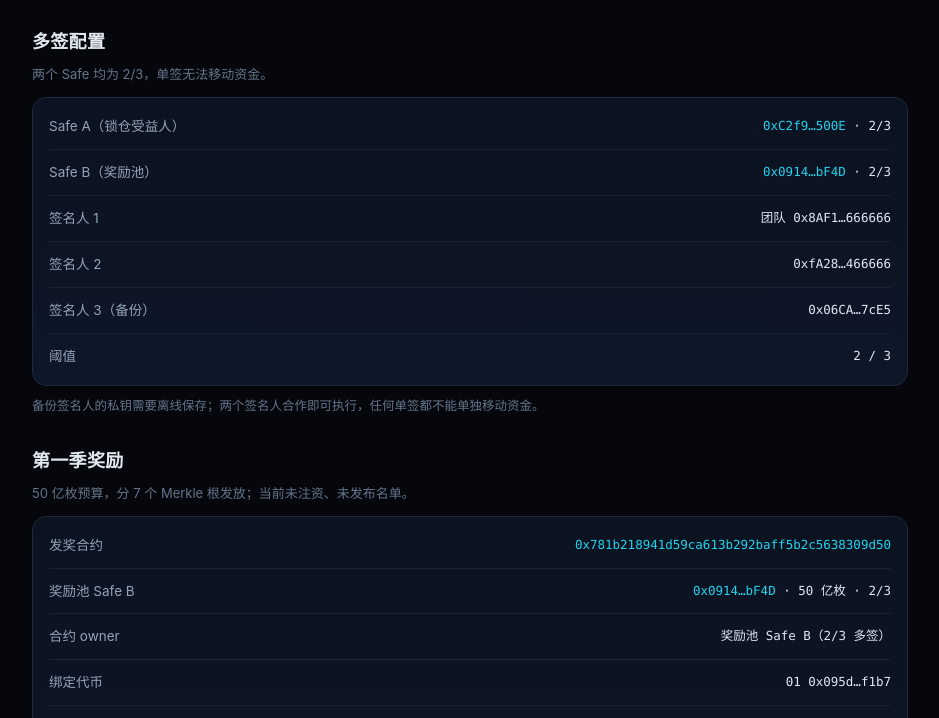
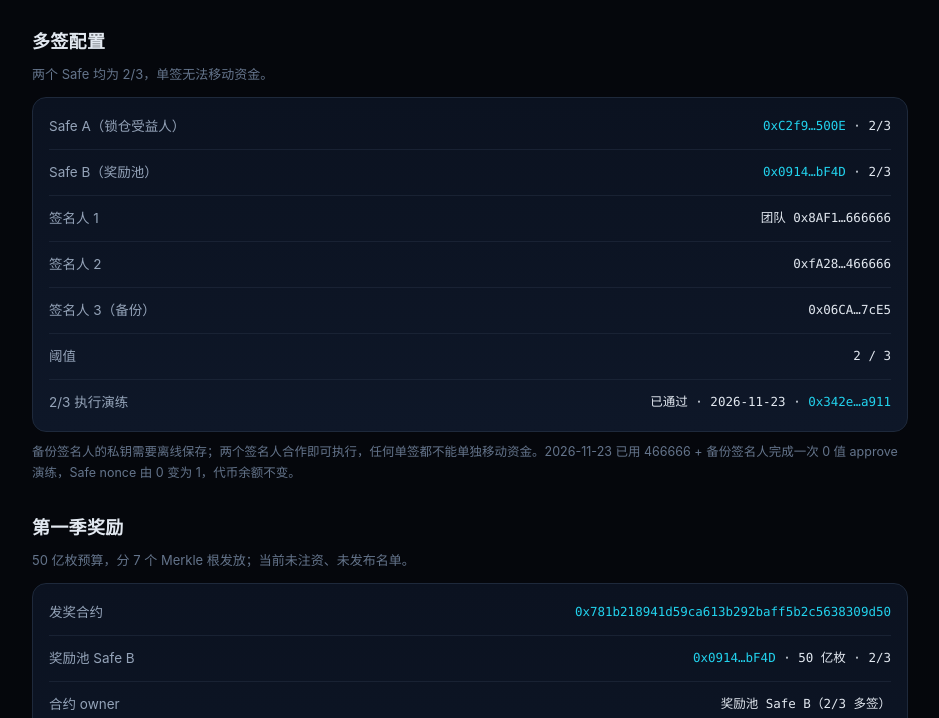
Before and after one commit to 01First/01-evolution-archive, a plain HTML site: page transparency.html in a window 1280 px wide. Shown: the part 1445-2163 px from the top of the page, without its empty margins (170-1109 px from the left). Drawn offline with Linux system fonts and the light colour scheme.

Commit message:
transparency: record Safe 2/3 drill

```diff
--- a/transparency.html
+++ b/transparency.html
@@ -75,7 +75,7 @@
     <div class="kicker">Transparency · 链上可核验</div>
     <h1>透明度页：<em>只写链上事实</em></h1>
     <p class="lead">本页只列可在 Polygonscan 独立核验的地址、余额与交易，不做资产背书、不承诺价格或收益。所有数字以页面标注的区块为准，变化后请以链上实时数据为准。</p>
-    <div class="stamp">最后核对：2026-11-23 · 区块 97,798,398</div>
+    <div class="stamp">最后核对：2026-11-23 · 区块 97,799,642</div>
   </header>
 
   <section>
@@ -127,8 +127,9 @@
       <div class="row"><span>签名人 2</span><code>0xfA28…466666</code></div>
       <div class="row"><span>签名人 3（备份）</span><code>0x06CA…7cE5</code></div>
       <div class="row"><span>阈值</span><code>2 / 3</code></div>
+      <div class="row"><span>2/3 执行演练</span><code class="ok">已通过 · 2026-11-23 · <a href="https://polygonscan.com/tx/0x342eac5fb60f671b08a7539bcc15c2ed480078fb8fac0d0651cdc7feb62fa911" target="_blank" rel="noopener">0x342e…a911</a></code></div>
     </div>
-    <p class="note">备份签名人的私钥需要离线保存；两个签名人合作即可执行，任何单签都不能单独移动资金。</p>
+    <p class="note">备份签名人的私钥需要离线保存；两个签名人合作即可执行，任何单签都不能单独移动资金。2026-11-23 已用 466666 + 备份签名人完成一次 0 值 approve 演练，Safe nonce 由 0 变为 1，代币余额不变。</p>
   </section>
 
   <section>
```
